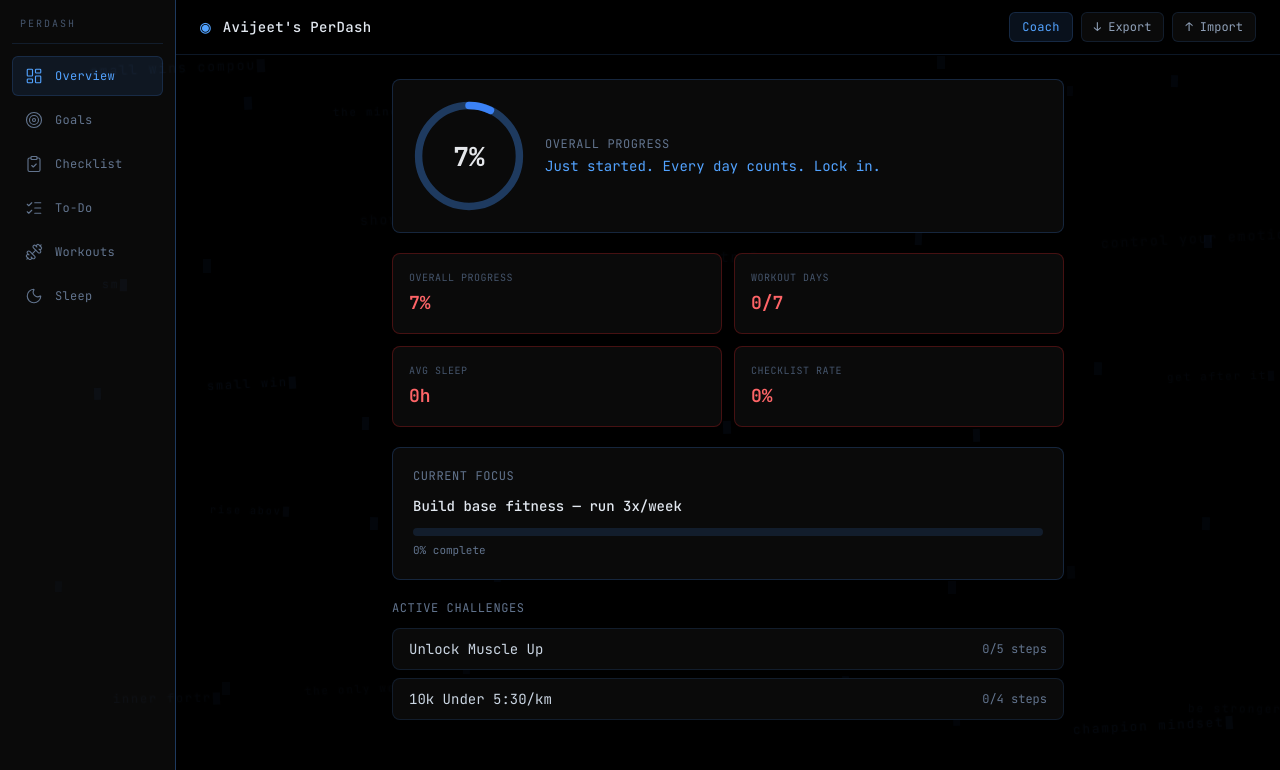
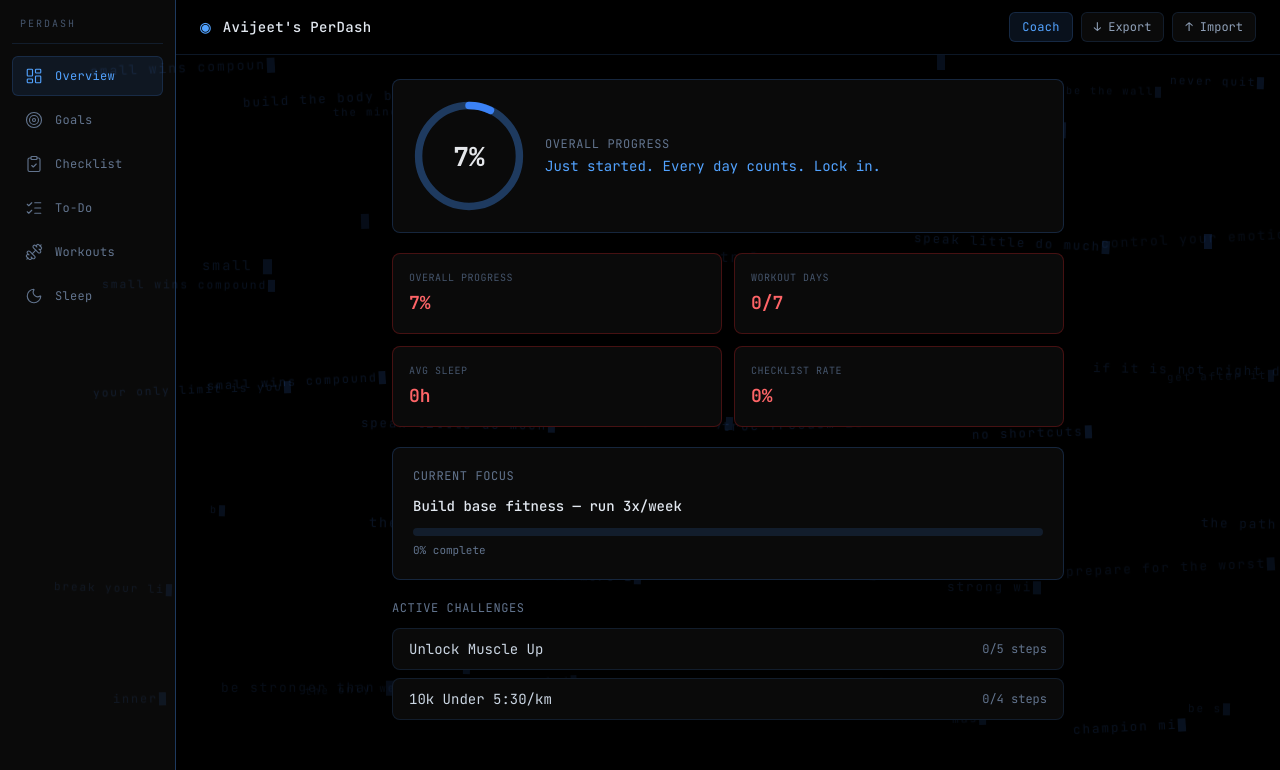
Before and after one commit to TheWhiteburn/PerDash, a React (Vite) app in the folder client/: page / in a window 1280 px wide. Shown: the top 770 px of the page. Built offline with nearby package versions, Linux system fonts and the light colour scheme; the HTML template or start-up script is replaced by a standard one.

Commit message:
Fix: boost opacity 8-15%, faster initial start, no animate-pulse

```diff
--- a/client/src/components/BackgroundScene.jsx
+++ b/client/src/components/BackgroundScene.jsx
@@ -1,4 +1,11 @@
-import { useRef, useState, useEffect } from 'react';
+import { useRef, useState, useEffect, useMemo } from 'react';
+
+const cursorStyle = `
+@keyframes blink {
+  0%, 100% { opacity: 1; }
+  50% { opacity: 0; }
+}
+`;
 
 const phrases = [
   // Stoic
@@ -85,12 +92,12 @@ function buildWriters() {
       charIndex: 0,
       phase: 'waiting',
       frame: 0,
-      waitFrames: rand(200),
+      waitFrames: rand(15),
       pauseFrames: 30 + rand(40),
       typeInterval: 1 + rand(2),
       deleteInterval: 1,
       fontSize: (10 + Math.random() * 4).toFixed(1),
-      opacity: (0.03 + Math.random() * 0.035).toFixed(3),
+      opacity: (0.08 + Math.random() * 0.07).toFixed(3),
       rotation: ((Math.random() - 0.5) * 6).toFixed(1),
     };
   });
@@ -152,6 +159,7 @@ export default function BackgroundScene() {
 
   return (
     <div className="fixed inset-0 pointer-events-none overflow-hidden z-0 select-none" style={{ letterSpacing: '0.12em' }}>
+      <style>{cursorStyle}</style>
       {ref.current.map(w => (
         <span
           key={w.id}
@@ -167,7 +175,13 @@ export default function BackgroundScene() {
           }}
         >
           {w.typed}
-          <span className="inline-block w-[1ch] h-[1em] ml-[1px] align-middle animate-pulse" style={{ backgroundColor: '#3b82f6' }} />
+          <span
+            className="inline-block w-[1ch] h-[1.1em] ml-[1px] align-middle"
+            style={{
+              backgroundColor: '#3b82f6',
+              animation: 'blink 1s step-end infinite',
+            }}
+          />
         </span>
       ))}
     </div>
```
